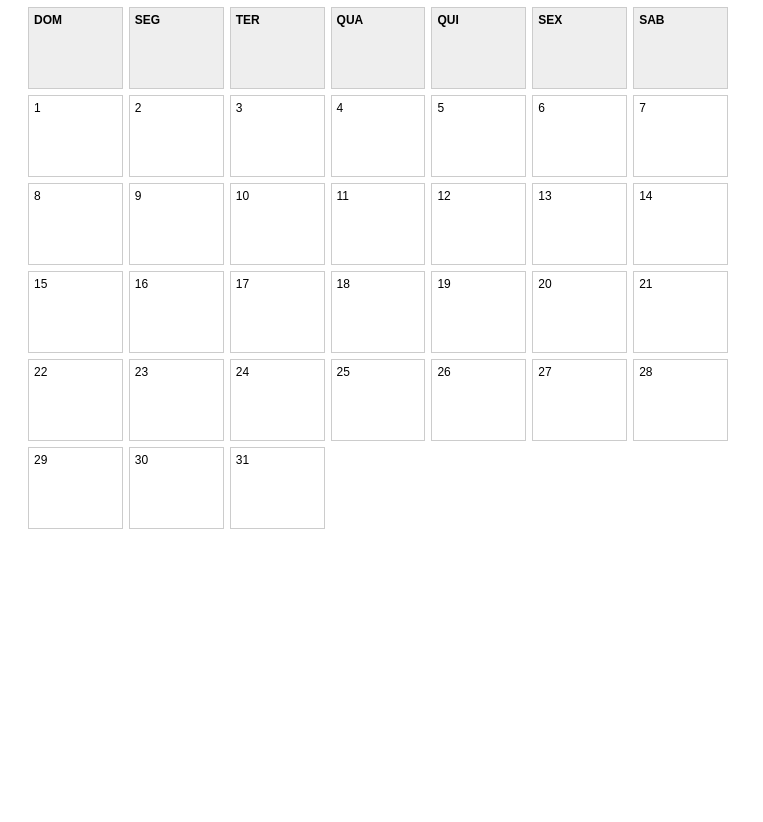
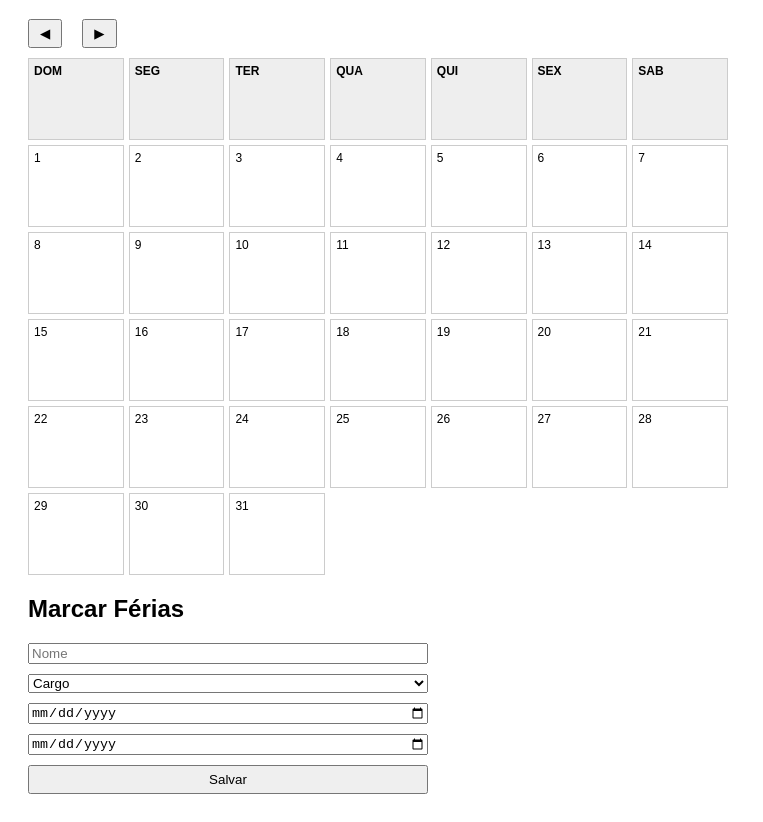
Before and after one commit to CaduGiannini/controle-ferias, a website: page frontend/index.html in a window 1280 px wide. Shown: the part 89-911 px from the top of the page, without its empty margins (0-763 px from the left). Before the commit the page ends 800 px from the top, so only its background shows below. Drawn offline with Linux system fonts and the light colour scheme; no server answers.

Commit message:
Update index.html

```diff
--- a/frontend/index.html
+++ b/frontend/index.html
@@ -1,24 +1,27 @@
 <!DOCTYPE html>
 <html lang="pt-BR">
 <head>
-  <meta charset="UTF-8" />
+  <meta charset="UTF-8">
   <title>Controle de Férias</title>
 
   <style>
-    body {
-      font-family: Arial, sans-serif;
-      padding: 20px;
+    body { font-family: Arial; padding: 20px; }
+
+    .topo {
+      display: flex;
+      align-items: center;
+      gap: 10px;
+      margin-bottom: 10px;
     }
 
-    h1 {
-      margin-bottom: 10px;
-    }
+    button { padding: 5px 10px; cursor: pointer; }
 
     .calendario {
       display: grid;
       grid-template-columns: repeat(7, 1fr);
-      gap: 6px;
+      gap: 5px;
       max-width: 700px;
+      margin-bottom: 20px;
     }
 
     .dia {
@@ -28,13 +31,16 @@
       font-size: 12px;
     }
 
+    .titulo { background: #eee; font-weight: bold; }
+
     .Analista { background: #cce5ff; }
     .AP3 { background: #d4edda; }
     .Coordenacao { background: #f8d7da; }
 
-    .titulo {
-      font-weight: bold;
-      background: #eee;
+    form {
+      max-width: 400px;
+      display: grid;
+      gap: 10px;
     }
   </style>
 </head>
@@ -42,8 +48,29 @@
 
 <h1>Calendário de Férias</h1>
 
+<div class="topo">
+  <button id="prev">◀</button>
+  <strong id="mesAno"></strong>
+  <button id="next">▶</button>
+</div>
+
 <div class="calendario" id="calendario"></div>
 
-<script src="script.js"></script>
+<h2>Marcar Férias</h2>
+
+<form id="formFerias">
+  <input id="nome" placeholder="Nome" required>
+  <select id="cargo" required>
+    <option value="">Cargo</option>
+    <option>Analista</option>
+    <option>AP3</option>
+    <option>Coordenacao</option>
+  </select>
+  <input id="inicio" type="date" required>
+  <input id="fim" type="date" required>
+  <button type="submit">Salvar</button>
+</form>
+
+<script src="/frontend/script.js"></script>
 </body>
 </html>
```
